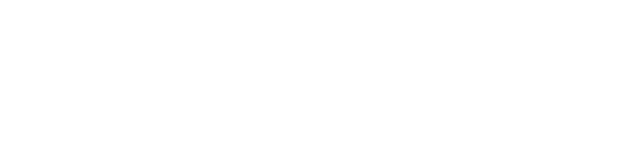
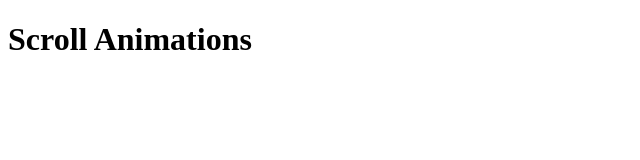
Before and after one commit to fantasyfuerte/Scroll-Animations, a plain HTML site: page index.html in a window 1280 px wide. Shown: the whole page, without its empty margins (0-640 px from the left). Drawn offline with Linux system fonts and the light colour scheme.

Commit message:
Update index.html

```diff
--- a/index.html
+++ b/index.html
@@ -7,8 +7,8 @@
     <title>CSS Scroll Animations</title>
   </head>
   <body>
-
     <main>
+      <h1>Scroll Animations</h1>
     </main>
   </body>
 </html>
```
